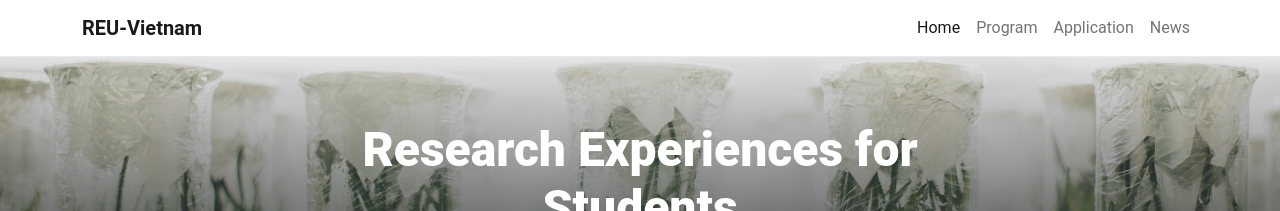
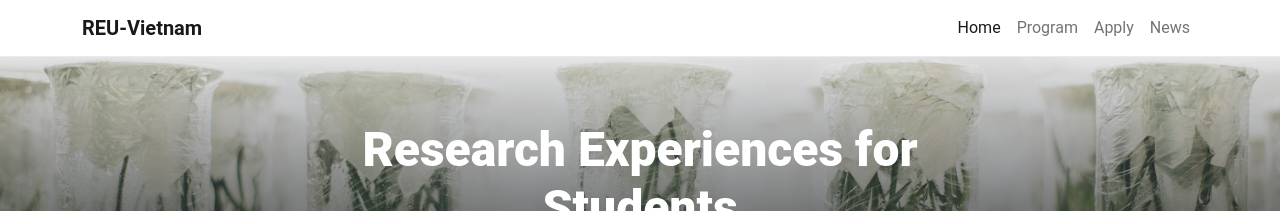
Before and after one commit to adm-vietnam/adm-vietnam.github.io, a Jekyll site: the page built from pages/home.md, in a window 1280 px wide. Shown: the top 211 px of the page. Built offline with Jekyll 4.4.1, drawn with Linux system fonts in a browser that asks for light colours.

Commit message:
Update navigation.yml

```diff
--- a/_data/navigation.yml
+++ b/_data/navigation.yml
@@ -7,8 +7,8 @@
 - text: Program
   href: /Program/
 
-- text: Application
-  href: /application/
+- text: Apply
+  href: /Apply/
 
 - text: News
   href: /news/
```
